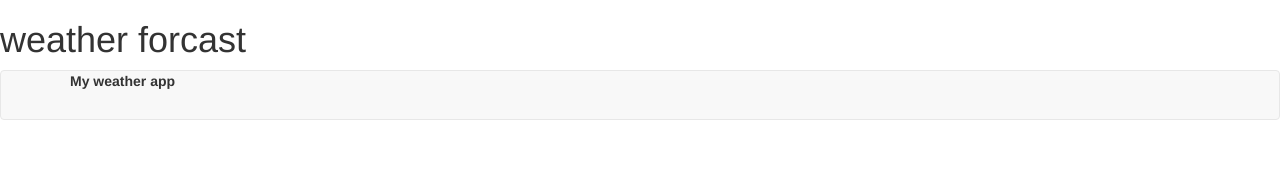
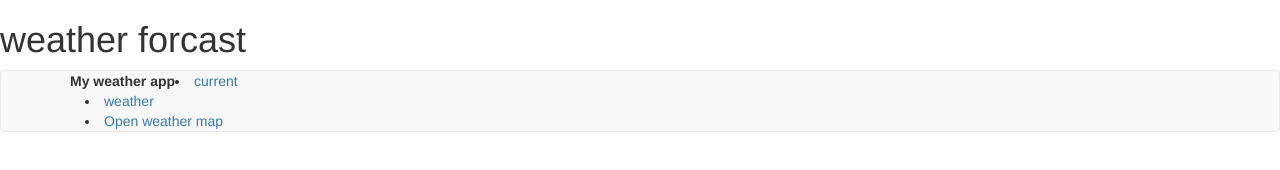
Before and after one commit to GurnamSingh1/8April_AjaxProject, a plain HTML site: page index.html in a window 1280 px wide. Drawn offline with nearby package versions, Linux system fonts and the light colour scheme.

Commit message:
4.40 commit

```diff
--- a/index.html
+++ b/index.html
@@ -28,7 +28,12 @@
                 </button>
 
             </div>
-            <div class="collapse"></div>
+            <div class="collapse navbar-collapse id="navcol">
+                <ul class="nav navbar-nav navbar-right"></ul>
+                <li><a href="current.html">current</a></li>
+                <li><a href="current.html">weather</a></li>
+                <li><a href="">Open weather map</a></li>
+            </div>
 
             </div>
 
```
Also changed, not shown: bootstrap-4.3.1-dist/style.css (added).
